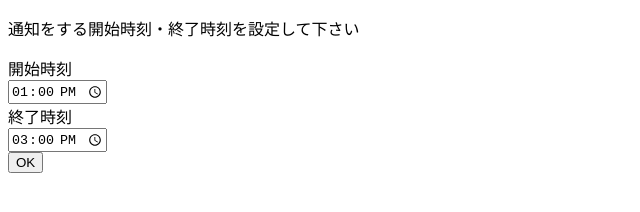
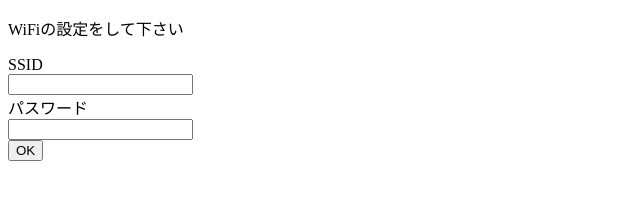
Before and after one commit to yukima77/5374gadget, a plain HTML site: page data/set-wifi.html in a window 1280 px wide. Shown: the whole page, without its empty margins (0-640 px from the left). Drawn offline with Linux system fonts and the light colour scheme.

Commit message:
WiFi設定するためのHTML画面を更新

```diff
--- a/data/set-wifi.html
+++ b/data/set-wifi.html
@@ -3,15 +3,15 @@
     <head>
         <meta name='viewport' content='width=device-width'>
         <meta charset="UTF-8">
-        <title>ただいまガジェット</title>
+        <title>5347ガジェット</title>
     </head>
     <body>
-        <p>通知をする開始時刻・終了時刻を設定して下さい</p>
-        <form method='GET' action='/setting'>
-            <div>開始時刻<br>
-                <input type="time" name='start' value="13:00"></div>
-            <div>終了時刻<br>
-                <input type="time" name='end' value="15:00"></div>
+        <p>WiFiの設定をして下さい</p>
+        <form method='GET' action='/settingWiFi'>
+            <div>SSID<br>
+                <input type="text" name="ssid"></div>
+            <div>パスワード<br>
+                <input type="password" name="pass"></div>
         <button>OK</button></form>
     </body>
 </html>
```
